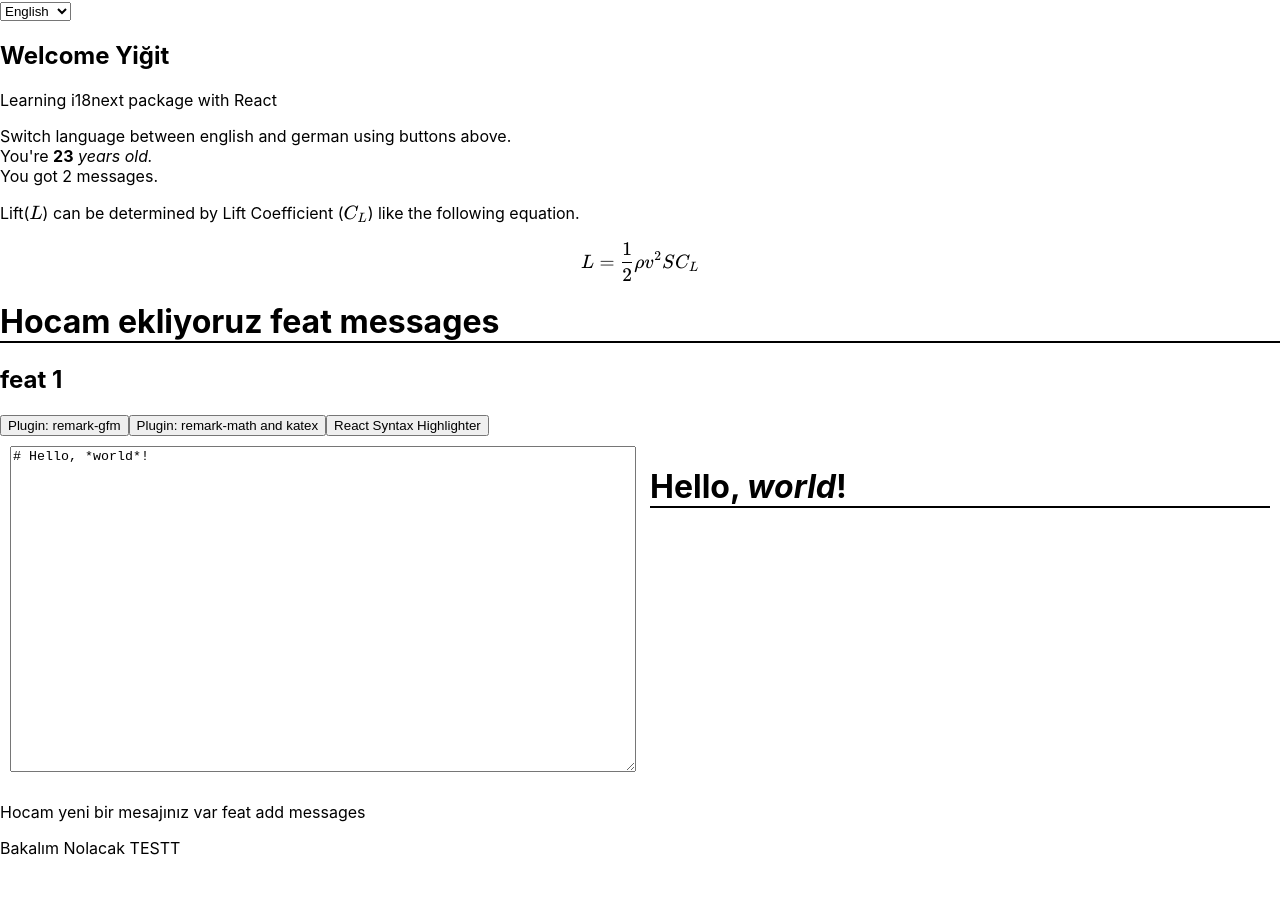
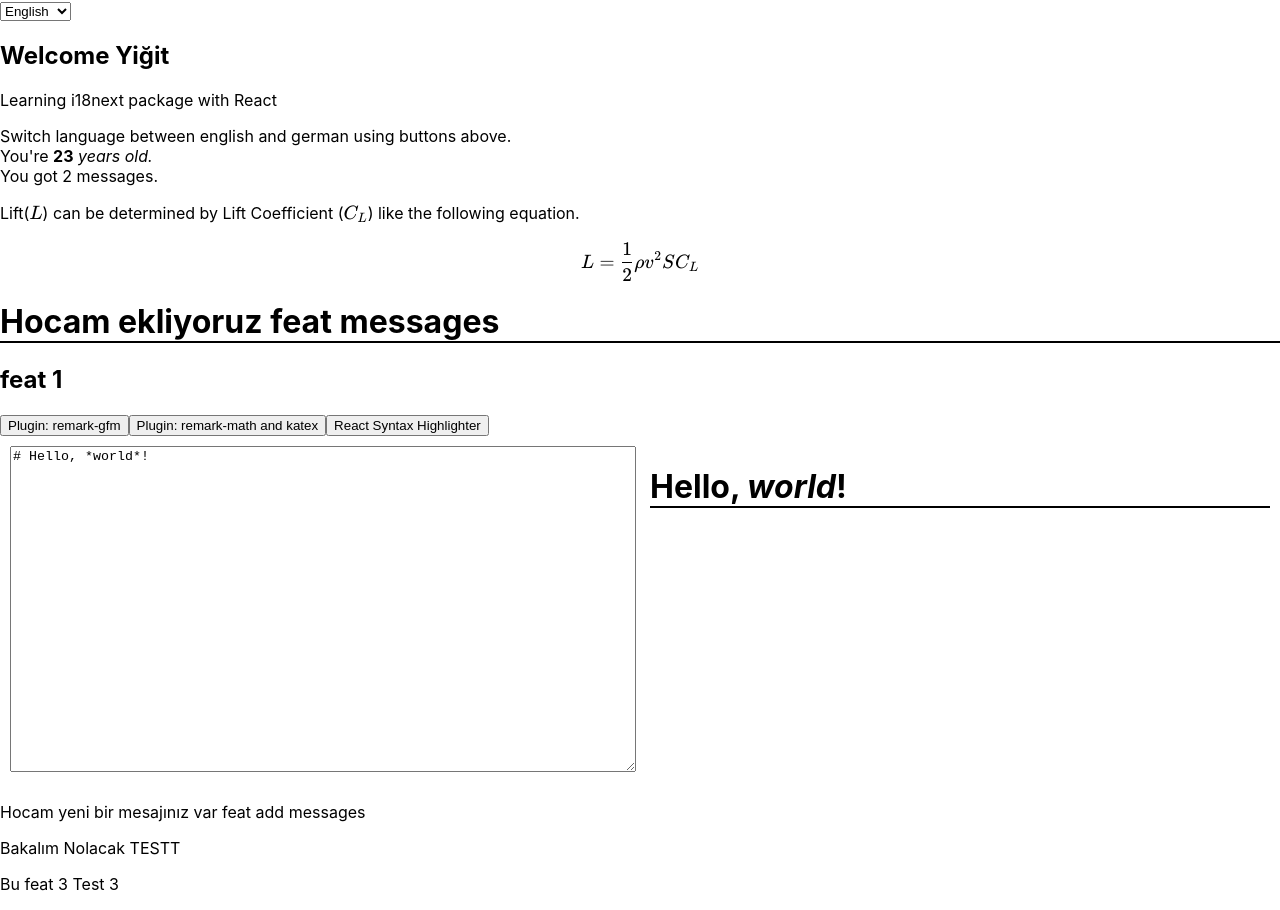
Before and after one commit to yeged/React-i18next, a React (Create React App) app: page / in a window 1280 px wide. Before the commit the page ends 874 px from the top, so only its background shows below. Built offline with nearby package versions, Linux system fonts and the light colour scheme.

Commit message:
HIB-3: feat 3

```diff
--- a/src/App.tsx
+++ b/src/App.tsx
@@ -78,6 +78,7 @@ function App() {
       <SimpleMarkdown />
       <p>Hocam yeni bir mesajınız var feat add messages</p>
       <p>Bakalım Nolacak TESTT</p>
+      <p>Bu feat 3 Test 3</p>
     </div>
   );
 }
```
